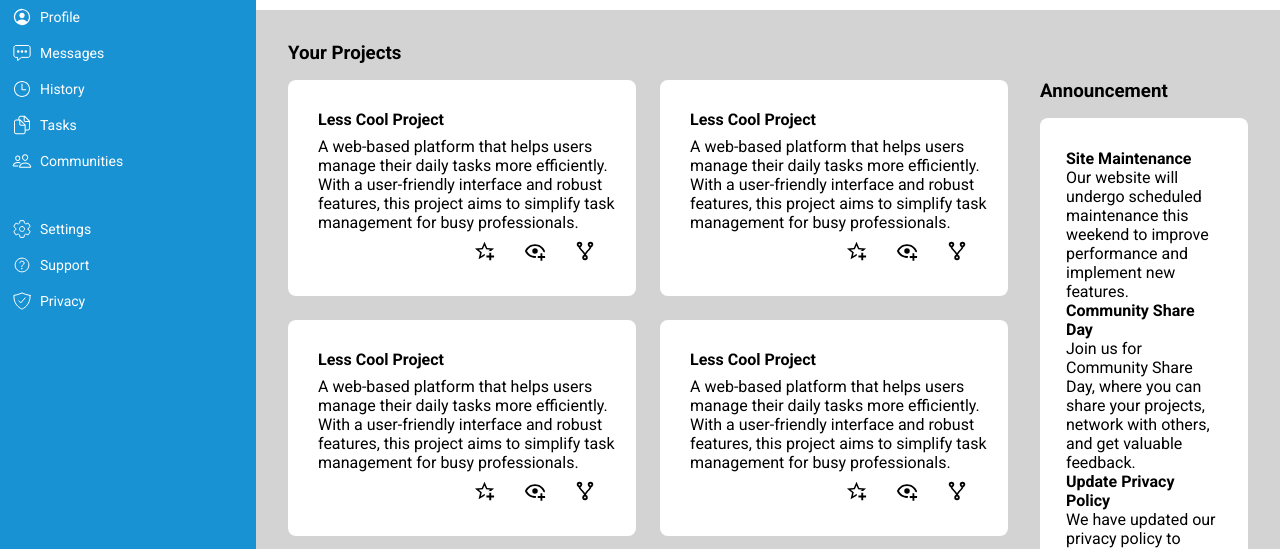
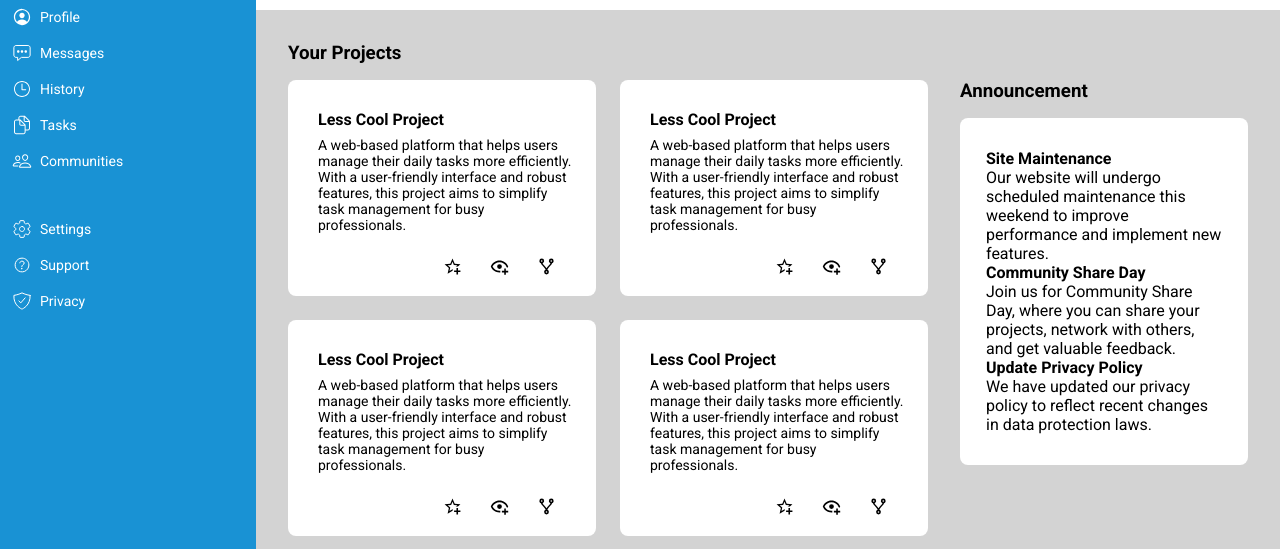
Before and after one commit to Kzuu1023/Admin-Dashboard, a plain HTML site: page index.html in a window 1280 px wide. Shown: the part 194-743 px from the top of the page. Drawn offline with Linux system fonts and the light colour scheme.

Commit message:
refactor: adjust the text and the gap between text and button links

```diff
--- a/index.html
+++ b/index.html
@@ -200,11 +200,13 @@
                         <div class="card__container">
                             <div class="card">
                                 <h4>Less Cool Project</h4>
+                                <p>
                                     A web-based platform that helps users manage
                                     their daily tasks more efficiently. With a
                                     user-friendly interface and robust features,
-                                this project aims to simplify task management
-                                for busy professionals.
+                                    this project aims to simplify task
+                                    management for busy professionals.
+                                </p>
 
                                 <div class="button__links">
                                     <button>
@@ -232,11 +234,13 @@
 
                             <div class="card">
                                 <h4>Less Cool Project</h4>
+                                <p>
                                     A web-based platform that helps users manage
                                     their daily tasks more efficiently. With a
                                     user-friendly interface and robust features,
-                                this project aims to simplify task management
-                                for busy professionals.
+                                    this project aims to simplify task
+                                    management for busy professionals.
+                                </p>
 
                                 <div class="button__links">
                                     <button>
--- a/style.css
+++ b/style.css
@@ -189,7 +189,7 @@ button {
 .project__content {
     display: grid;
     max-width: 100%;
-    grid-template-columns: repeat(4, 1fr);
+    grid-template-columns: repeat(3, 1fr);
 }
 
 .project__content h3 {
@@ -200,7 +200,7 @@ button {
 .project__content .card__container {
     display: grid;
     width: 100%;
-    grid-column: 1 / 4;
+    grid-column: 1 / 3;
     grid-template-columns: repeat(2, 1fr);
     row-gap: 24px;
     column-gap: 24px;
@@ -220,6 +220,10 @@ button {
     padding-block: 30px;
 }
 
+.card__container .card p {
+    font-size: 14px;
+    margin-block: 0rem 1rem;
+}
 .card .button__links {
     display: flex;
     justify-content: flex-end;
```
Lines whose indentation alone changed are shown as unchanged.
